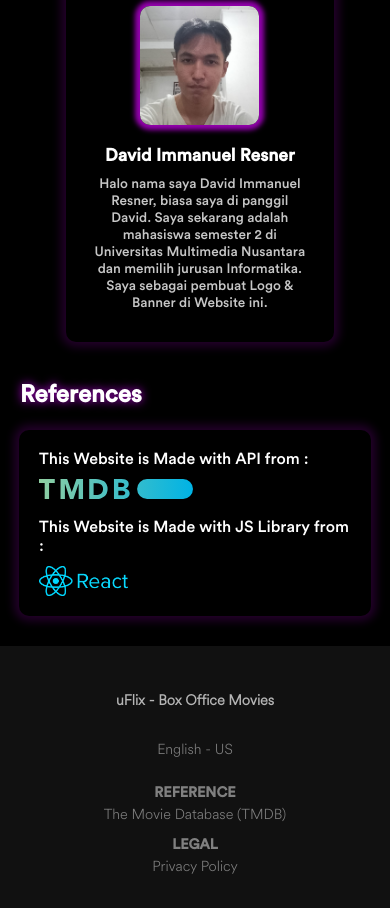
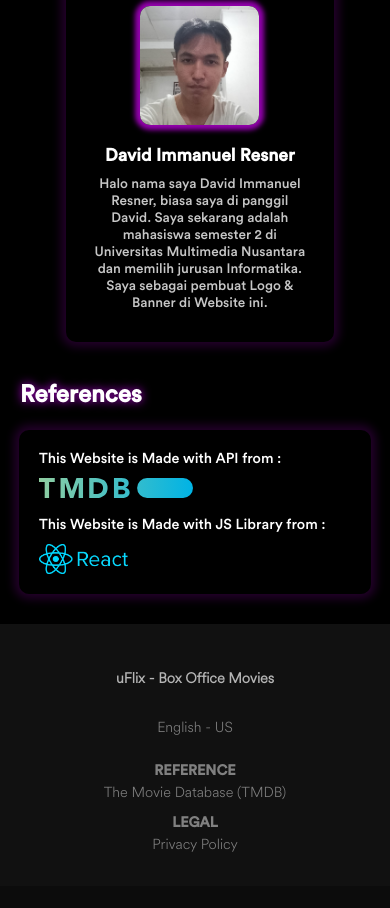
Before and after one commit to samuelkimin/uflix, a React (Create React App) app: page /about in a window 390 px wide. Shown: the part 1440-2348 px from the top of the page. After the commit the page ends 2326 px from the top, so only its background shows below. Built offline with nearby package versions, Linux system fonts and the light colour scheme.

Commit message:
Add files via upload

```diff
--- a/src/pages/About.css
+++ b/src/pages/About.css
@@ -102,6 +102,7 @@
 @media (max-width:800px) {
   .aref {
     width: 80%;
+    font-size: 0.9em;
   }
 }
 .source {
```
